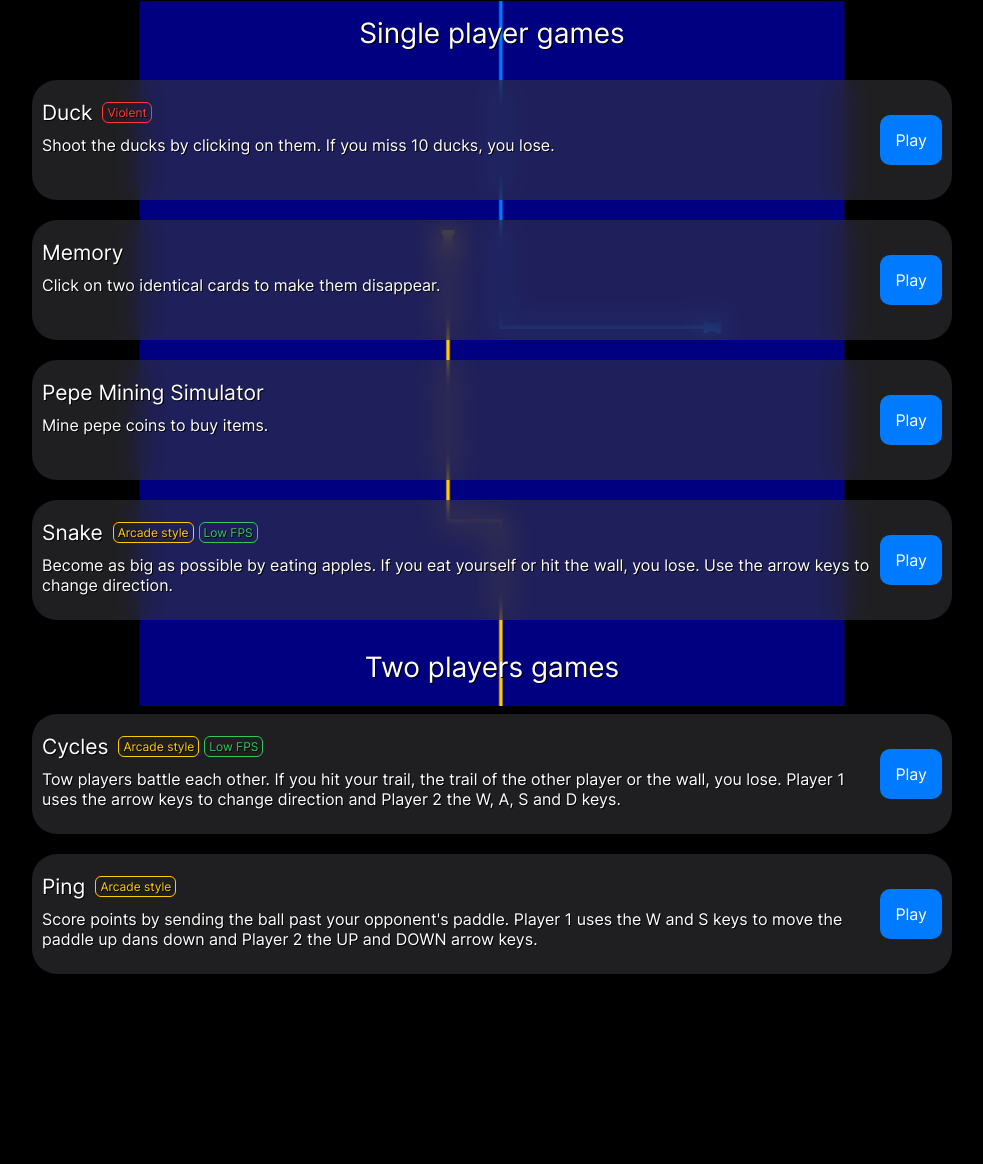
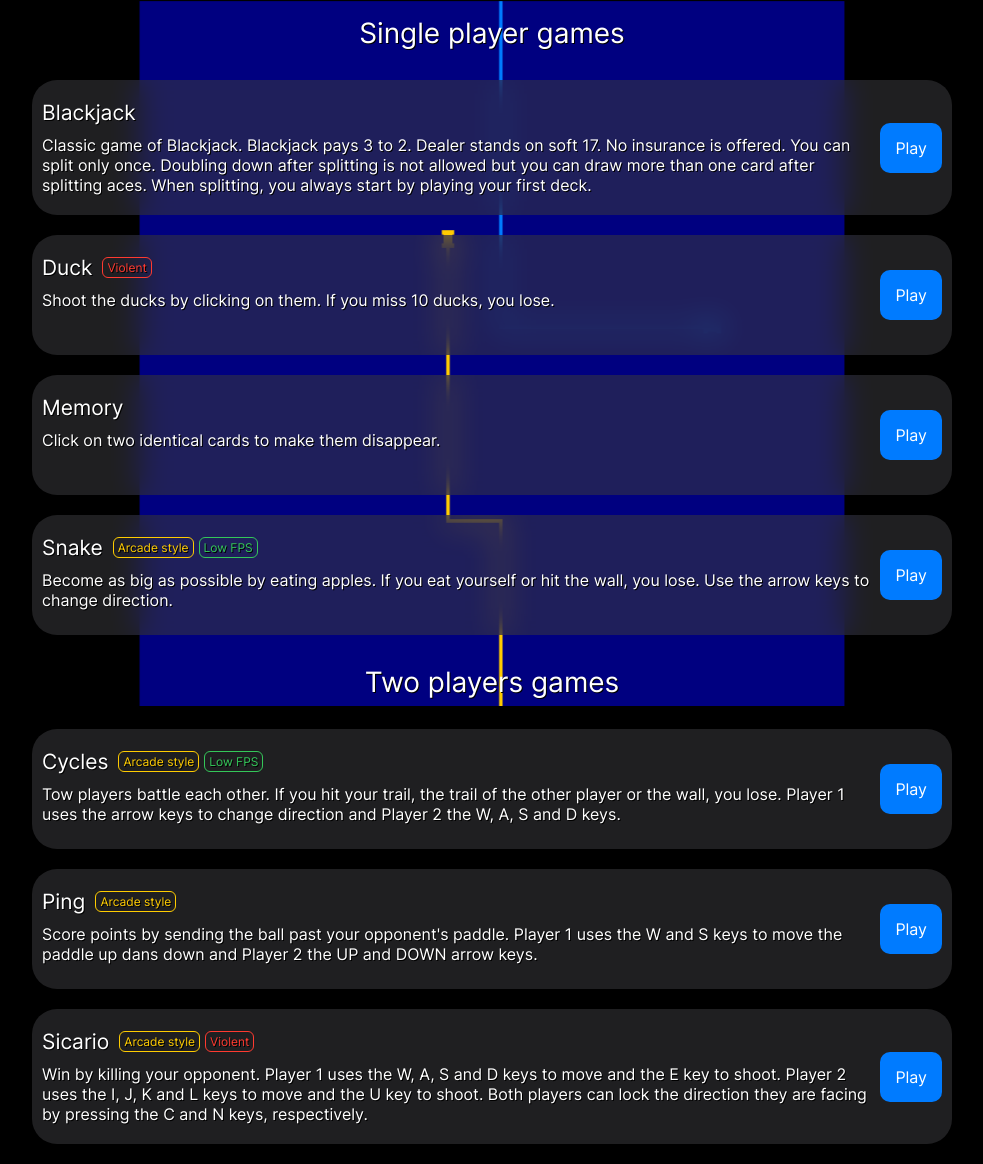
Before and after one commit to SimpleWebGames/games, a plain HTML site: page index.html in a window 1280 px wide. Shown: the part 94-1258 px from the top of the page, without its empty margins (148-1131 px from the left). Before the commit the page ends 1088 px from the top, so only its background shows below. Drawn offline with Linux system fonts and the light colour scheme.

Commit message:
Update index.html

```diff
--- a/index.html
+++ b/index.html
@@ -153,6 +153,15 @@
             <div class="game">
                 <div class="gameText">
                     <div class="gameTitleBox">
+                        <p class="gameTitle">Blackjack</p>
+                    </div>
+                    <p>Classic game of Blackjack. Blackjack pays 3 to 2. Dealer stands on soft 17. No insurance is offered. You can split only once. Doubling down after splitting is not allowed but you can draw more than one card after splitting aces. When splitting, you always start by playing your first deck.</p>
+                </div>
+                <a href="./Blackjack/index.html" class="playLink">Play</a>
+            </div>
+            <div class="game">
+                <div class="gameText">
+                    <div class="gameTitleBox">
                         <p class="gameTitle">Duck</p>
                         <p class="tag tagViolent">Violent</p>
                     </div>
@@ -168,15 +177,6 @@
                     <p>Click on two identical cards to make them disappear.</p>
                 </div>
                 <a href="./Memory/jeu.html" class="playLink">Play</a>
-            </div>
-            <div class="game">
-                <div class="gameText">
-                    <div class="gameTitleBox">
-                        <p class="gameTitle">Pepe Mining Simulator</p>
-                    </div>
-                    <p>Mine pepe coins to buy items.</p>
-                </div>
-                <a href="./PepeMiningSimulator/index.html" class="playLink">Play</a>
             </div>
             <div class="game">
                 <div class="gameText">
@@ -211,6 +211,17 @@
                 </div>
                 <a href="./Ping/index.html" class="playLink">Play</a>
             </div>
+            <div class="game">
+                <div class="gameText">
+                    <div class="gameTitleBox">
+                        <p class="gameTitle">Sicario</p>
+                        <p class="tag tagArcade">Arcade style</p>
+                        <p class="tag tagViolent">Violent</p>
+                    </div>
+                    <p>Win by killing your opponent. Player 1 uses the W, A, S and D keys to move and the E key to shoot. Player 2 uses the I, J, K and L keys to move and the U key to shoot. Both players can lock the direction they are facing by pressing the C and N keys, respectively.</p>
+                </div>
+                <a href="./Sicario/index.html" class="playLink">Play</a>
+            </div>
         </div>
     </body>
     <script>
```
